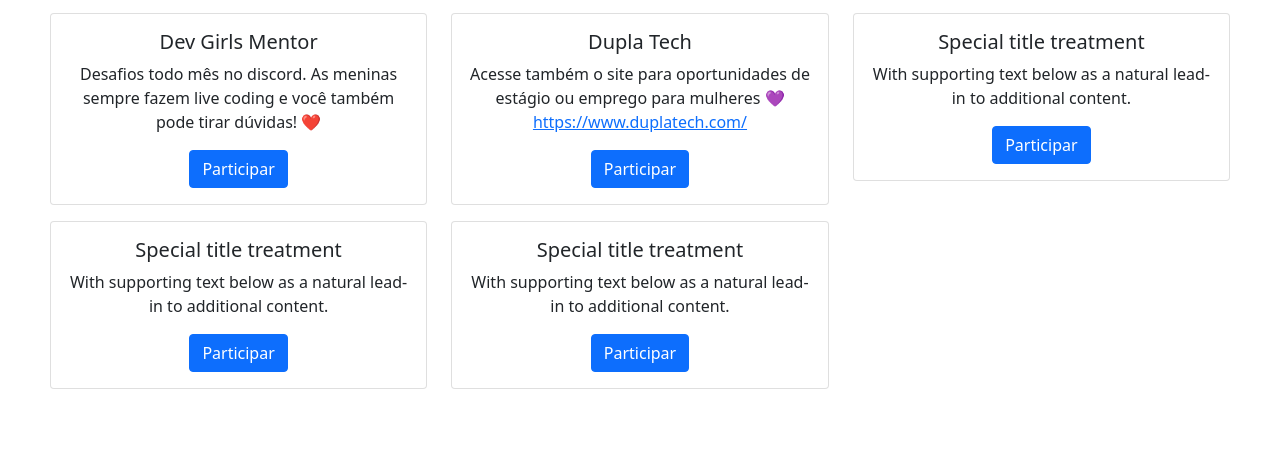
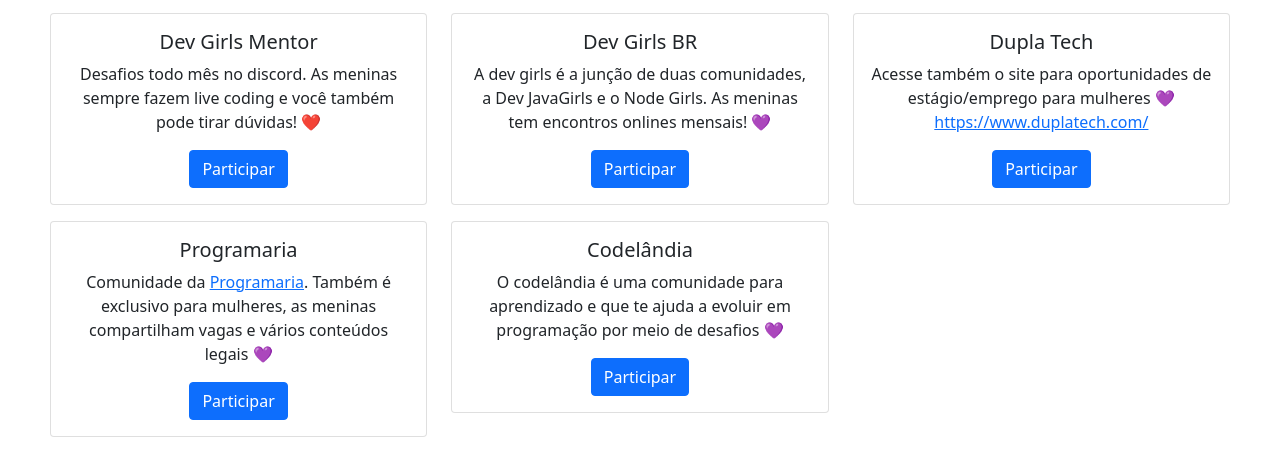
Before and after one commit to luysla/meu-site, a plain HTML site: page index.html in a window 1280 px wide. Shown: the part 230-706 px from the top of the page. Drawn offline with nearby package versions, Linux system fonts and the light colour scheme.

Commit message:
Adding all links

```diff
--- a/index.html
+++ b/index.html
@@ -7,6 +7,8 @@
     <link rel="preconnect" href="https://fonts.googleapis.com">
     <link rel="preconnect" href="https://fonts.gstatic.com" crossorigin>
     <link href="https://fonts.googleapis.com/css2?family=Roboto+Slab:wght@400;700&family=Roboto:wght@400;500;700&display=swap" rel="stylesheet">
+
+    <link rel="icon" type="image/x-icon" href="/assets/img/favicon.ico">
 
     <link rel="stylesheet" href="styles.css">
     <link href="https://cdn.jsdelivr.net/npm/bootstrap@5.1.3/dist/css/bootstrap.min.css" rel="stylesheet" integrity="sha384-1BmE4kWBq78iYhFldvKuhfTAU6auU8tT94WrHftjDbrCEXSU1oBoqyl2QvZ6jIW3" crossorigin="anonymous">
@@ -25,15 +27,26 @@
                     <div class="card-body">
                     	<h5 class="card-title">Dev Girls Mentor</h5>
                     	<p class="card-text">Desafios todo mês no discord. As meninas sempre fazem live coding e você também pode tirar dúvidas! ❤️</p>
-                    	<a href="#" class="btn btn-primary">Participar</a>
+                    	<a href="discord.gg/aqYzzwMmKQ" target="_blank" class="btn btn-primary">Participar</a>
                     </div>
                 </div>
             </div>
+
+            <div class="col-sm-4 mb-2 mt-2">
+              <div class="card text-center">
+                <div class="card-body">
+                  <h5 class="card-title">Dev Girls BR</h5>
+                  <p class="card-text">A dev girls é a junção de duas comunidades, a Dev JavaGirls e o Node Girls. As meninas tem encontros onlines mensais! 💜</p>
+                  <a href="https://www.instagram.com/devgirlsbr/?hl=pt-br"  target="_blank" class="btn btn-primary">Participar</a>
+                </div>
+              </div>
+            </div>
+
             <div class="col-sm-4 mb-2 mt-2">
                 <div class="card text-center">
                     <div class="card-body">
                       <h5 class="card-title">Dupla Tech</h5>
-                      <p class="card-text">Acesse também o site para oportunidades de estágio ou emprego para mulheres 💜
+                      <p class="card-text">Acesse também o site para oportunidades de estágio/emprego para mulheres 💜
                         <span><a href="https://www.duplatech.com/" target="_blank">https://www.duplatech.com/</a> </span>
                       </p>
                       <a href="https://discord.gg/rqpfYDk6dW" target="_blank" class="btn btn-primary">Participar</a>
@@ -41,12 +54,14 @@
                   </div>
 
             </div>
-            <div class="col-sm-4 mb-2 mt-2">
+
+
+              <div class="col-sm-4 mb-2 mt-2">
                 <div class="card text-center">
                   <div class="card-body">
-                    <h5 class="card-title">Special title treatment</h5>
-                    <p class="card-text">With supporting text below as a natural lead-in to additional content.</p>
-                    <a href="#" class="btn btn-primary">Participar</a>
+                    <h5 class="card-title">Programaria</h5>
+                    <p class="card-text">Comunidade da <a href="https://www.programaria.org/" target="_blank">Programaria</a>. Também é exclusivo para mulheres, as meninas compartilham vagas e vários conteúdos legais 💜</p>
+                    <a href="https://discord.gg/sH2hv8wCTW" target="_blank" class="btn btn-primary">Participar</a>
                   </div>
                 </div>
               </div>
@@ -54,18 +69,9 @@
               <div class="col-sm-4 mb-2 mt-2">
                 <div class="card text-center">
                   <div class="card-body">
-                    <h5 class="card-title">Special title treatment</h5>
-                    <p class="card-text">With supporting text below as a natural lead-in to additional content.</p>
-                    <a href="#" class="btn btn-primary">Participar</a>
-                  </div>
-                </div>
-              </div>
-              <div class="col-sm-4 mb-2 mt-2">
-                <div class="card text-center">
-                  <div class="card-body">
-                    <h5 class="card-title">Special title treatment</h5>
-                    <p class="card-text">With supporting text below as a natural lead-in to additional content.</p>
-                    <a href="#" class="btn btn-primary">Participar</a>
+                    <h5 class="card-title">Codelândia</h5>
+                    <p class="card-text">O codelândia é uma comunidade para aprendizado e que te ajuda a evoluir em programação por meio de desafios 💜</p>
+                    <a href="https://discord.gg/wNCWTVuxyz" target="_blank" class="btn btn-primary">Participar</a>
                   </div>
                 </div>
               </div>
```
Also changed, not shown: assets/img/favicon.ico (added).
